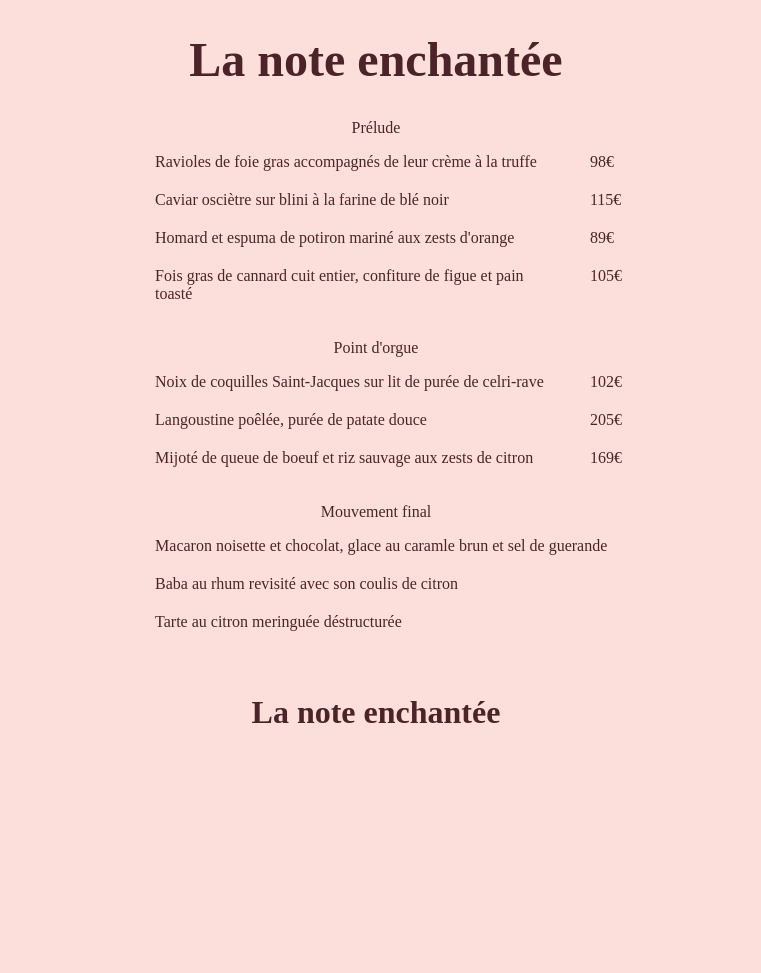
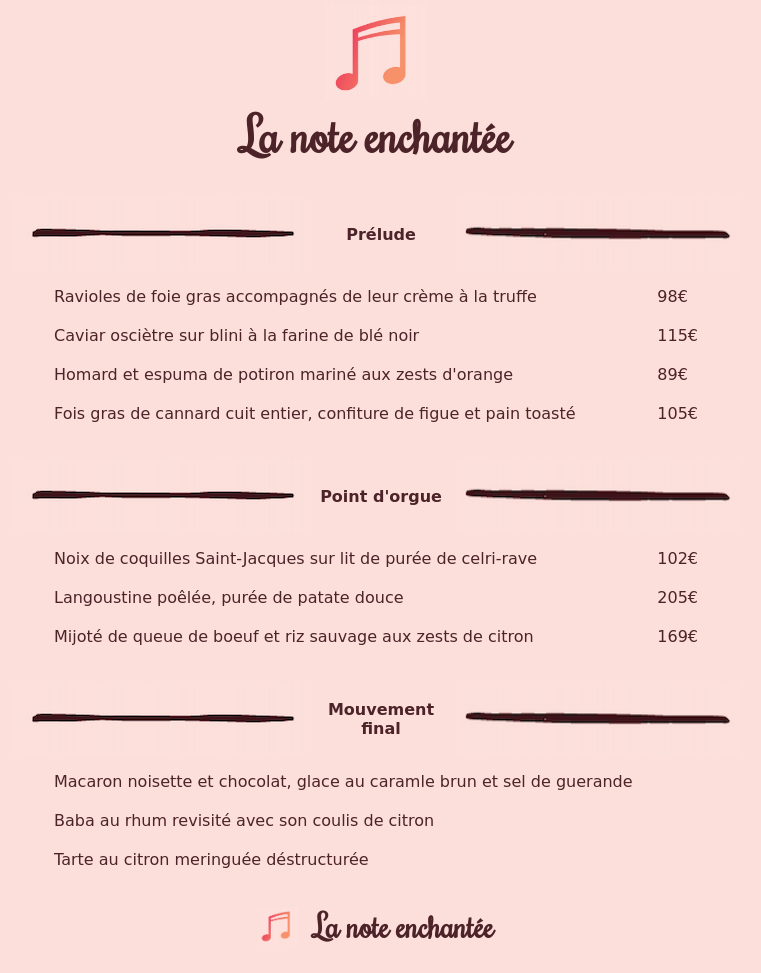
Before and after one commit to alexy-merivot/Projet-3, a plain HTML site: page html/page1.html in a window 1280 px wide. Shown: the whole page, without its empty margins (264-1025 px from the left). Before the commit the page ends 800 px from the top, so only its background shows below. Drawn offline with Linux system fonts and the light colour scheme; a web font is replaced by a local one.

Commit message:
4 pages presque terminées

```diff
--- a/css/page1.css
+++ b/css/page1.css
@@ -1,15 +1,18 @@
 @font-face {
   font-family: "police1";
-  src: url("./Polices/Rochester");
+  src: url("../Polices/Rochester/Rochester-Regular.ttf");
 }
 h1{
   font-family: "police1";
   font-size: 3em;
+  margin-top: 0px;
 }
 
 h2{
   font-family: "police1";
   font-size: 2em;
+  margin-top: 0px;
+  padding-left: 15px;
 }
 
 ul{
@@ -33,6 +36,16 @@ header{
 
 footer{
   text-align: center;
+  display: flex;
+  justify-content: center;
+}
+
+.texttitlemenu{
+  display: flex;
+  vertical-align: middle;
+  justify-content: center;
+  flex-direction: column;
+  width: 150px;
 }
 
 #contener{
@@ -41,8 +54,27 @@ footer{
   margin: 0 auto;
   justify-content: space-between;
 }
+
+#note{
+  width: 100px;
+  height: 100px;
+}
+
+#note2{
+  width: 40px;
+  height: 40px;
+}
+
 .titlemenu{
+  display: flex;
+  flex-direction: row;
   text-align: center;
+  font-weight: bold;
+  font-family: cursive;
+}
+
+li{
+  font-family: cursive;
 }
 
 .inmenu{
--- a/css/page4.css
+++ b/css/page4.css
@@ -1,15 +1,18 @@
 @font-face {
   font-family: "police1";
-  src: url("/Users/alexymerivot/Desktop/OpenClassroom/Dev-web/Projet_3/site_ohmyfood/Polices/Rochester");
+  src: url("../Polices/Galada/Galada-Regular.ttf");
 }
 h1{
   font-family: "police1";
   font-size: 3em;
+  margin-top: 0px;
 }
 
 h2{
   font-family: "police1";
   font-size: 2em;
+  margin-top: 0px;
+  padding-left: 15px;
 }
 
 ul{
@@ -28,10 +31,23 @@ body{
 
 header{
   text-align: center;
+  background: -webkit-linear-gradient(left, rgb(113, 181, 101) , rgb(195, 255, 135) 100%);
+  color: transparent;
+  -webkit-background-clip: text;
 }
 
 footer{
   text-align: center;
+  display: flex;
+  justify-content: center;
+}
+
+.texttitlemenu{
+  display: flex;
+  vertical-align: middle;
+  justify-content: center;
+  flex-direction: column;
+  width: 150px;
 }
 
 #contener{
@@ -40,8 +56,27 @@ footer{
   margin: 0 auto;
   justify-content: space-between;
 }
+
+#note{
+  width: 100px;
+  height: 100px;
+}
+
+#note2{
+  width: 40px;
+  height: 40px;
+}
+
 .titlemenu{
+  display: flex;
+  flex-direction: row;
   text-align: center;
+  font-weight: bold;
+  font-family: cursive;
+}
+
+li{
+  font-family: cursive;
 }
 
 .inmenu{
--- a/html/page1.html
+++ b/html/page1.html
@@ -8,11 +8,14 @@
   <body>
     <div id="contener">
       <header>
+        <img id="note" src="../images/note.png" alt="note de musique">
         <h1>La note enchantée</h1>
       </header>
       <div class="menu" id="top">
         <div class="titlemenu">
-          <span>Prélude</span>
+          <img src="../images/borderleft1.png" alt="bordure">
+          <span class="texttitlemenu">Prélude</span>
+          <img src="../images/borderright1.png" alt="bordure">
         </div>
         <div class="inmenu">
           <div class="leftinmenu">
@@ -35,7 +38,9 @@
       </div>
       <div class="menu" id="middle">
         <div class="titlemenu">
-          <span>Point d'orgue</span>
+          <img src="../images/borderleft1.png" alt="bordure">
+          <span class="texttitlemenu">Point d'orgue</span>
+          <img src="../images/borderright1.png" alt="bordure">
         </div>
         <div class="inmenu">
           <div class="leftinmenu">
@@ -56,7 +61,9 @@
       </div>
       <div class="menu" id="bottom">
         <div class="titlemenu">
-          <span>Mouvement final</span>
+          <img src="../images/borderleft1.png" alt="bordure">
+          <span class="texttitlemenu">Mouvement final</span>
+          <img src="../images/borderright1.png" alt="bordure">
         </div>
         <div class="inmenu">
           <div class="leftinmenu">
@@ -69,6 +76,7 @@
         </div>
       </div>
       <footer>
+        <img id="note2" src="../images/note.png" alt="note de musique">
         <h2>La note enchantée</h2>
       </footer>
     </div>
```
Also changed, not shown: css/indexohmyfood.css (+22 -0 lines), html/page3.html (+1 -1 lines), html/page4.html (+9 -3 lines), index.html (+6 -6 lines), images/borderleft1.png (added), images/borderleft4.png (added), images/borderright1.png (added), images/borderright4.png (added), images/music.svg (deleted), images/note.png (added).
